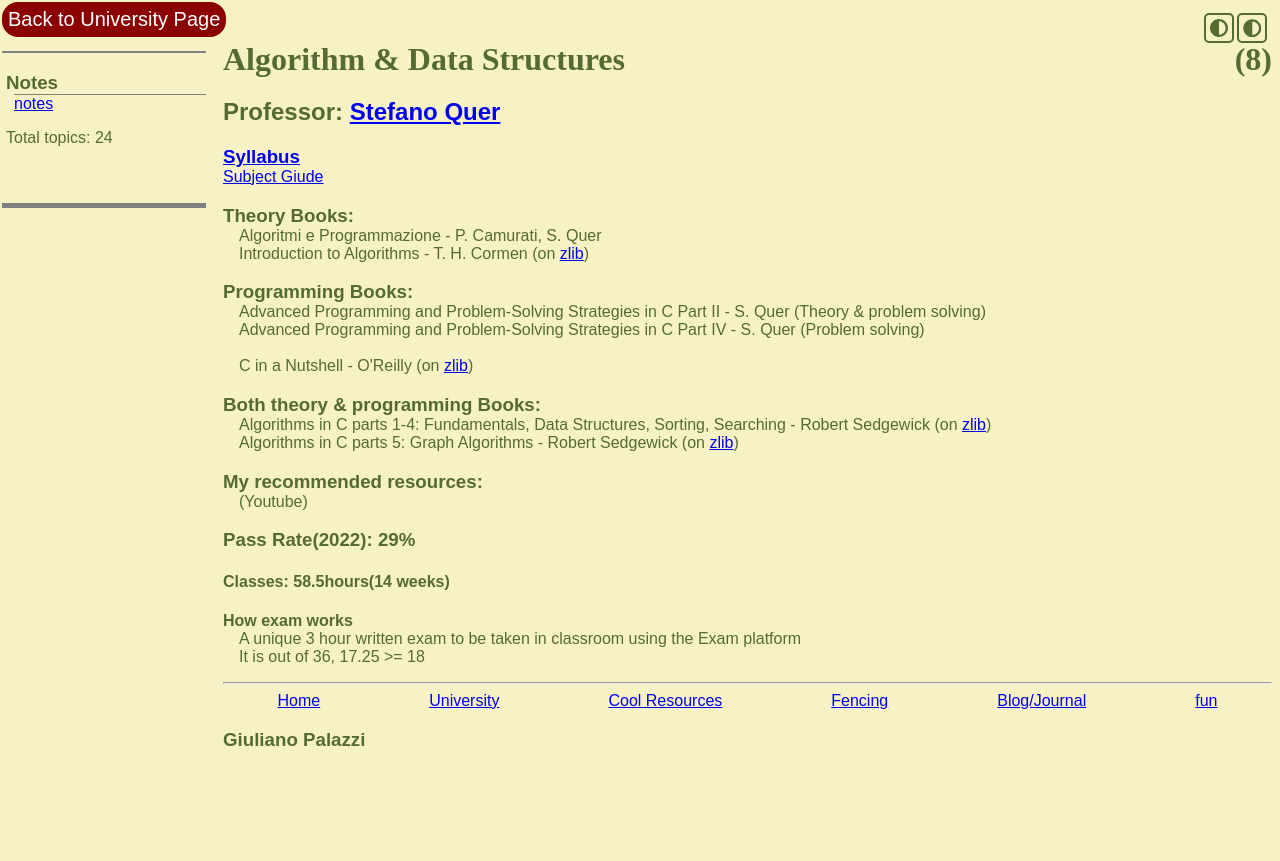
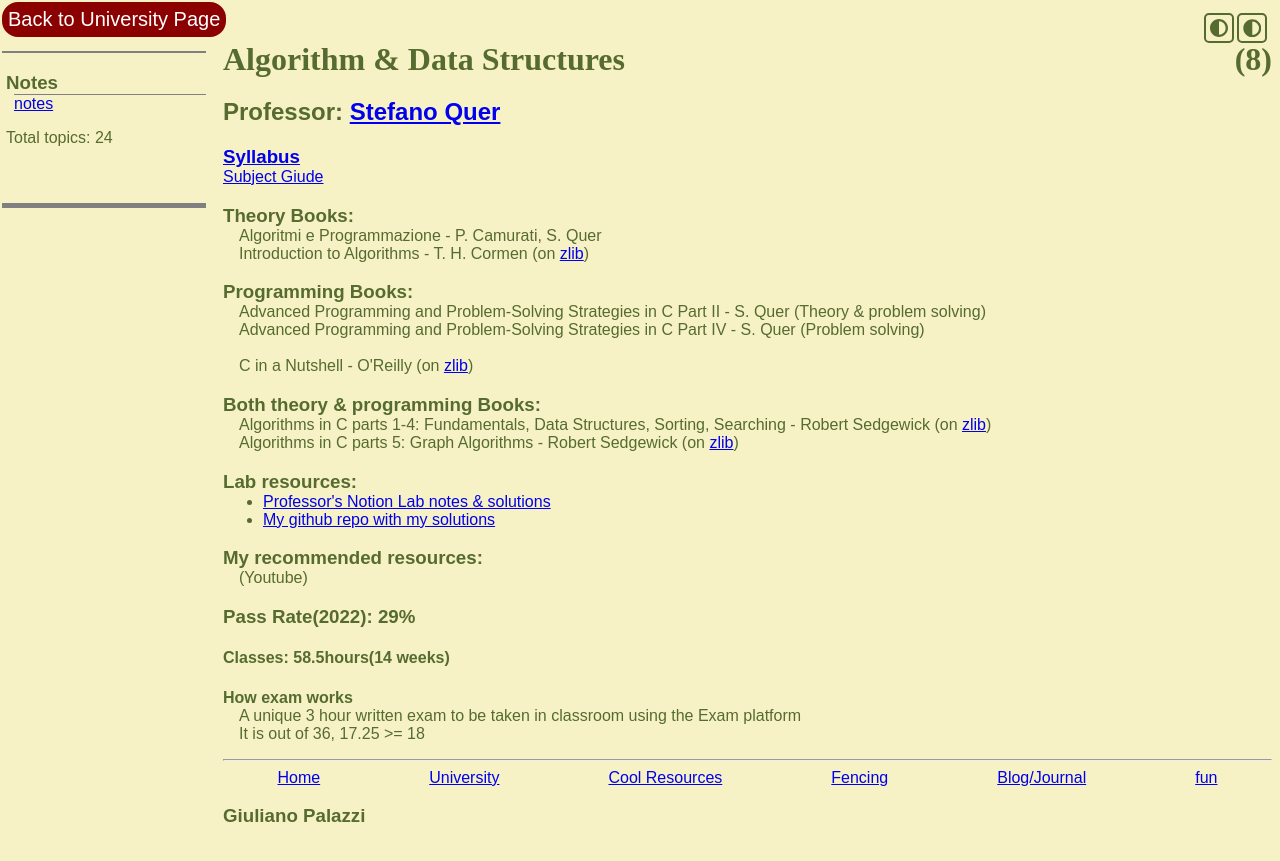
Before and after one commit to GiulianoPalazzi/giulianopalazzi.github.io, a Jekyll site: the page built from uni/aads/aads_index.html, in a window 1280 px wide. Shown: the top 861 px of the page. Built offline with Jekyll 4.4.1, drawn with Linux system fonts in a browser that asks for light colours; nearby versions of some CDN libraries.

Commit message:
added lab resources

```diff
--- a/uni/aads/aads_index.html
+++ b/uni/aads/aads_index.html
@@ -35,6 +35,13 @@ C in a Nutshell - O'Reilly (on <a href="https://it.b-ok.xyz/book/2952140/9905ca"
   Algorithms in C parts 1-4: Fundamentals, Data Structures, Sorting, Searching - Robert Sedgewick (on <a href="https://it.b-ok.xyz/book/2863703/bacd99" target="_blank">zlib</a>)<br>
   Algorithms in C parts 5: Graph Algorithms - Robert Sedgewick (on <a href="https://it.b-ok.xyz/book/2863700/e90768" target="_blank">zlib</a>)<br>
 </p>
+
+<h3 style="margin-bottom: 0px">Lab resources:</h3>
+<ul>
+	<li><a href="https://ceng-mc.notion.site/AADS-Labs-5853bc539a92489195ce25c7a6d93176" target="_blank">Professor's Notion Lab notes & solutions</a></li>
+	<li><a href="https://github.com/GiulianoPalazzi/aads-labs" target="_blank">My github repo with my solutions</a></li>
+</ul>
+
 <h3 style="margin-bottom: 0px">My recommended resources:</h3>
 <p style="margin-top: 0px; margin-left: 1em;">
   (Youtube)
```
